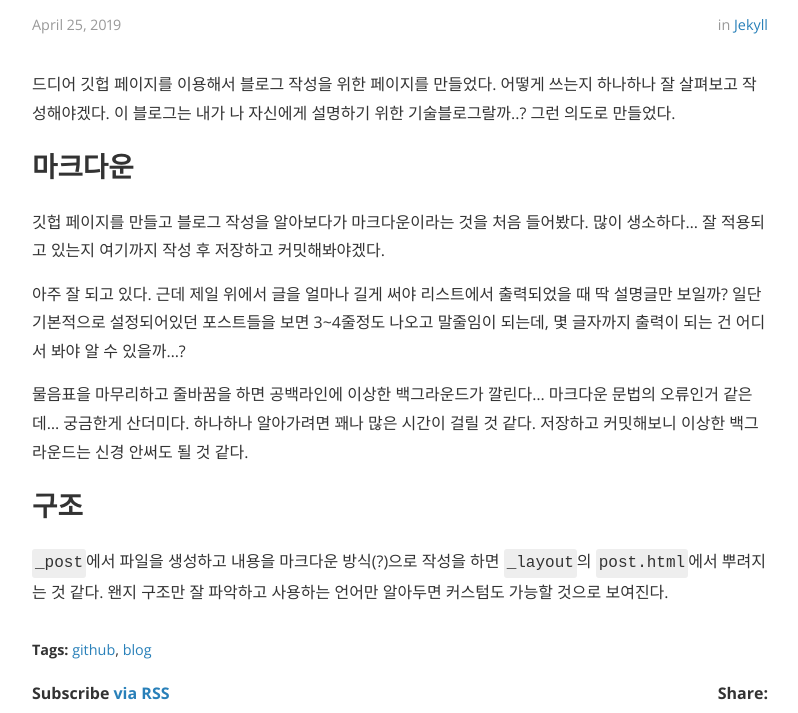
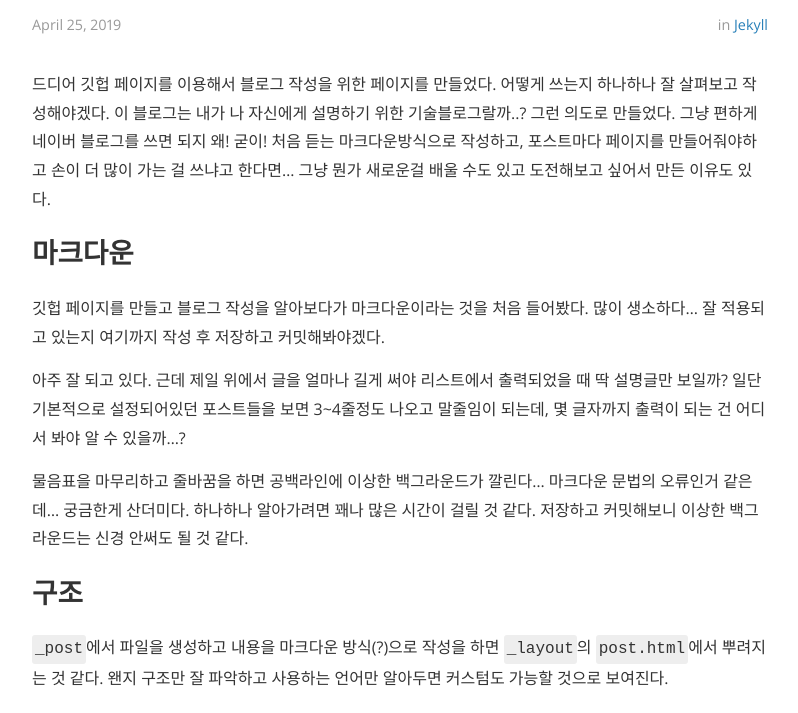
Before and after one commit to codribble/blog, a Jekyll site: the page built from _posts/2019-04-25-birth.markdown, in a window 1280 px wide and 900 px high, scrolled down 320 px, cut to the strip 187-900 px from the top of the window. Shown: the whole strip, without its empty margins (240-1038 px from the left). Built offline with Jekyll 4.4.1, drawn with Linux system fonts in a browser that asks for light colours; nearby versions of some CDN libraries.

Commit message:
Update 2019-04-25-birth.markdown

```diff
--- a/_posts/2019-04-25-birth.markdown
+++ b/_posts/2019-04-25-birth.markdown
@@ -8,7 +8,7 @@ tags:	github blog
 cover:	"/assets/instacode.png"
 ---
 
-드디어 깃헙 페이지를 이용해서 블로그 작성을 위한 페이지를 만들었다. 어떻게 쓰는지 하나하나 잘 살펴보고 작성해야겠다. 이 블로그는 내가 나 자신에게 설명하기 위한 기술블로그랄까..? 그런 의도로 만들었다.
+드디어 깃헙 페이지를 이용해서 블로그 작성을 위한 페이지를 만들었다. 어떻게 쓰는지 하나하나 잘 살펴보고 작성해야겠다. 이 블로그는 내가 나 자신에게 설명하기 위한 기술블로그랄까..? 그런 의도로 만들었다. 그냥 편하게 네이버 블로그를 쓰면 되지 왜! 굳이! 처음 듣는 마크다운방식으로 작성하고, 포스트마다 페이지를 만들어줘야하고 손이 더 많이 가는 걸 쓰냐고 한다면... 그냥 뭔가 새로운걸 배울 수도 있고 도전해보고 싶어서 만든 이유도 있다.
 
 ## 마크다운
 
```
